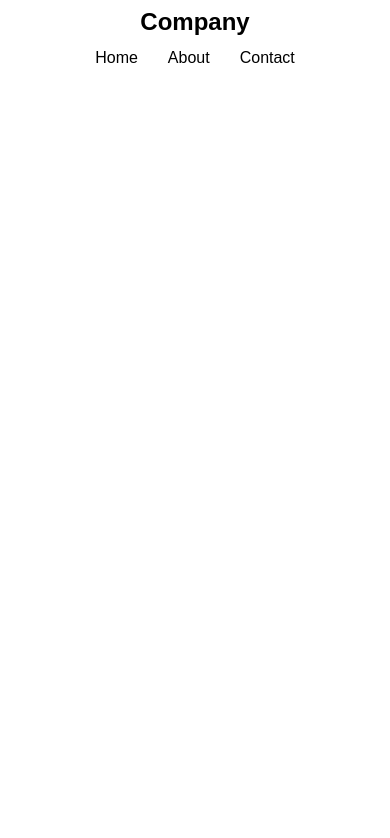
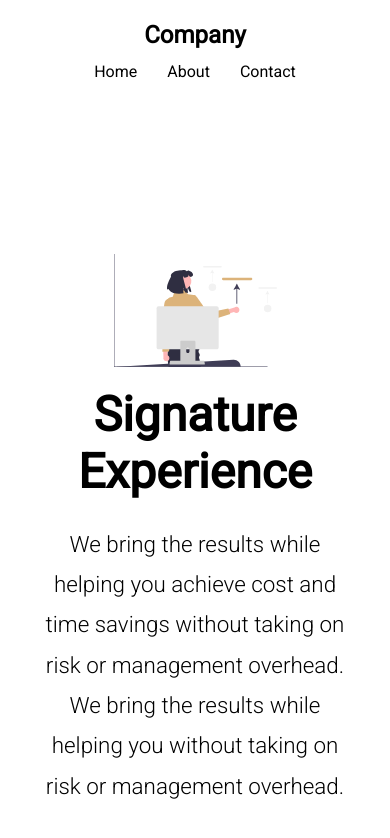
Before and after one commit to nelson521/mocCompany, a plain HTML site: page index.html in a window 390 px wide. Drawn offline with Linux system fonts and the light colour scheme.

Commit message:
add a responsize welcome section.

```diff
--- a/index.html
+++ b/index.html
@@ -4,6 +4,12 @@
     <meta charset="UTF-8" />
     <meta name="viewport" content="width=device-width, initial-scale=1.0" />
     <link rel="stylesheet" href="/style.css" />
+    <link rel="preconnect" href="https://fonts.googleapis.com" />
+    <link rel="preconnect" href="https://fonts.gstatic.com" crossorigin />
+    <link
+      href="https://fonts.googleapis.com/css2?family=Roboto:wght@300;400&display=swap"
+      rel="stylesheet"
+    />
     <title>Company</title>
   </head>
   <body>
@@ -19,5 +25,19 @@
     </nav>
 
     <!-- section -->
+
+    <section id="welcome-section">
+      <img src="undraw_services_re_hu5n.svg" alt="art work" />
+
+      <div class="container">
+        <h1>Signature Experience</h1>
+
+        <p>
+          We bring the results while helping you achieve cost and time savings
+          without taking on risk or management overhead. We bring the results
+          while helping you without taking on risk or management overhead.
+        </p>
+      </div>
+    </section>
   </body>
 </html>
--- a/style.css
+++ b/style.css
@@ -5,7 +5,7 @@
 }
 
 body {
-  font-family: Arial, Helvetica, sans-serif;
+  font-family: 'Roboto', sans-serif;
 }
 
 a {
@@ -14,7 +14,7 @@ a {
 }
 
 .container {
-  max-width: 1200px;
+  max-width: 600px;
   height: 40px;
   margin: auto;
 }
@@ -24,6 +24,7 @@ a {
   flex-direction: row;
   justify-content: space-around;
   margin-top: 0.5rem;
+  padding: 0.8rem 0;
 }
 
 .nav-flex-container ul li a:hover {
@@ -41,7 +42,38 @@ a {
   margin: 0 15px;
 }
 
-@media only screen and (max-width: 640px) {
+#welcome-section {
+  display: flex;
+  flex-direction: row;
+  justify-content: center;
+  align-items: center;
+  min-height: 100vh;
+  padding: 2rem;
+}
+
+#welcome-section .container {
+  display: flex;
+  flex-direction: column;
+  justify-content: center;
+}
+
+#welcome-section img {
+  width: 50%;
+  height: 50%;
+}
+
+#welcome-section h1 {
+  font-size: 3rem;
+  margin-bottom: 1.5rem;
+}
+
+#welcome-section p {
+  font-size: 1.4rem;
+  font-weight: lighter;
+  line-height: 1.8;
+}
+
+@media only screen and (max-width: 1024px) {
   .nav-flex-container {
     display: flex;
     flex-direction: column;
@@ -53,3 +85,23 @@ a {
     margin-bottom: 0.8rem;
   }
 }
+
+@media only screen and (max-width: 1024px) {
+  #welcome-section {
+    padding: 0 2rem;
+  }
+}
+
+@media only screen and (max-width: 1024px) {
+  #welcome-section {
+    display: grid;
+    grid-template-rows: auto;
+    justify-items: center;
+    align-items: center;
+    text-align: center;
+  }
+
+  #welcome-section .container {
+    margin-top: 3rem;
+  }
+}
```
Also changed, not shown: undraw_services_re_hu5n.svg (added), 1 other file.
